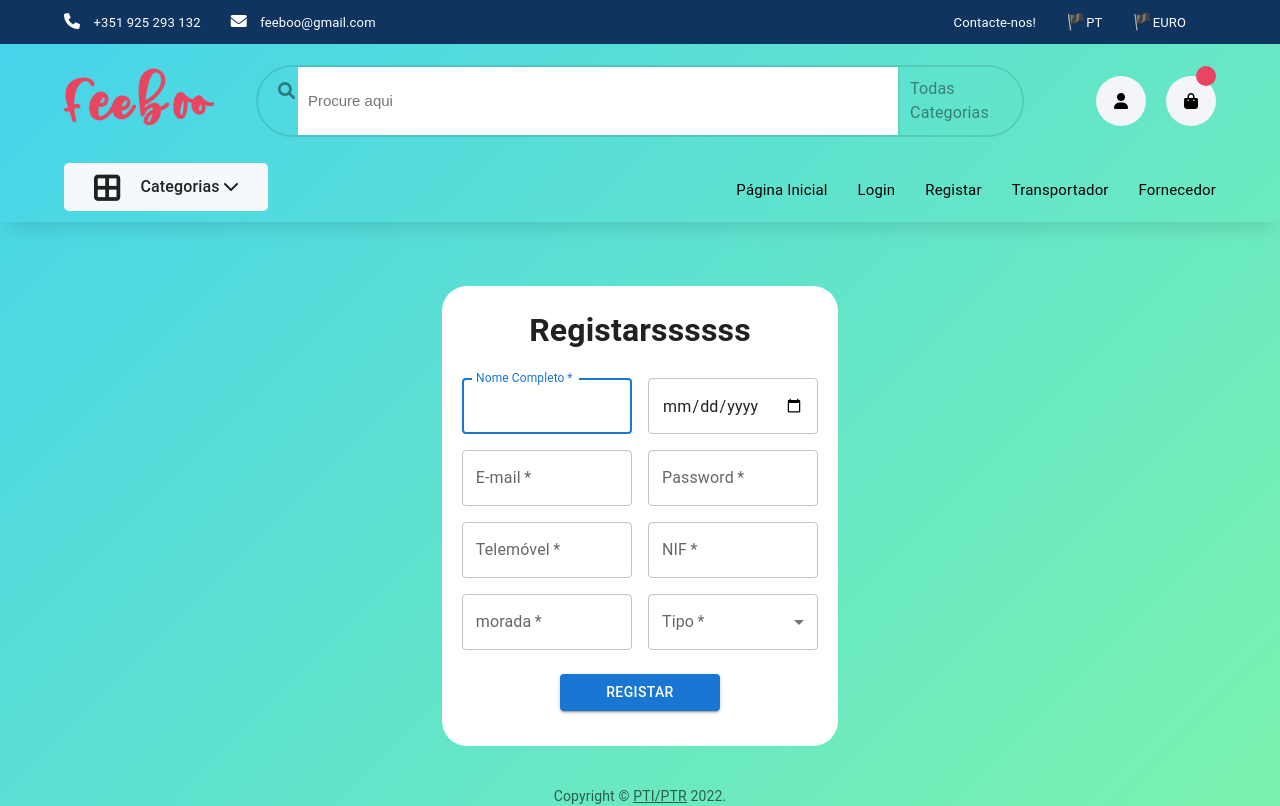
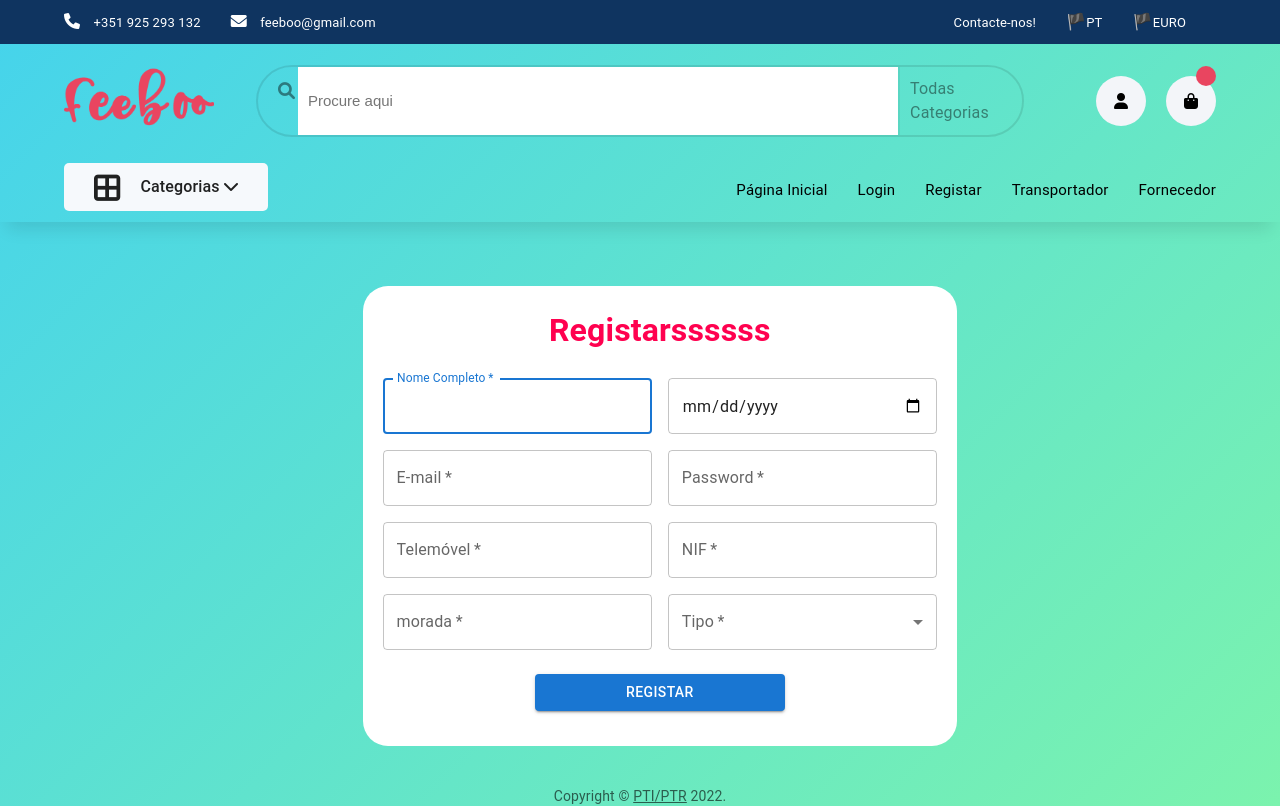
Before and after one commit to antonio-murta/PTI-PTR, a React (Create React App) app in the folder feebo-front/my-app/: page /registar in a window 1280 px wide. Shown: the top 806 px of the page. Built offline with nearby package versions, Linux system fonts and the light colour scheme.

Commit message:
css e cenas

```diff
--- a/feebo-front/my-app/src/pages/css/login.css
+++ b/feebo-front/my-app/src/pages/css/login.css
@@ -1,3 +1,7 @@
+.h1{
+  color: #ff014f;
+}
+
 .box-login{
     max-width: 500px;
     min-width: 300px;
--- a/feebo-front/my-app/src/pages/css/registar.css
+++ b/feebo-front/my-app/src/pages/css/registar.css
@@ -1,6 +1,10 @@
+.h1{
+  color: #ff014f;
+}
+
 
 .box-registar{
-    max-width: 500px;
+  /* max-width: 500px;
   min-width: 300px;
   max-height: 700px;
   width: 100%;
@@ -9,11 +13,22 @@
   border-radius: 25px;
   text-align: center;
   align-items: center;
+  padding: 5% 5% 5% 5%; */
+  max-width: 600px;
+  min-width: 300px;
+  max-height: 700px;
+  width: 150%;
+  height: 100%;
+  background-color: #FFFFFF;
+  border-radius: 25px;
+  text-align: center;
+  align-items: center;
   padding: 5% 5% 5% 5%;
+  margin-left: -20%;
 }
 
 
   .button-registar{
-    width: 30%;
+    width: 50%;
     color: #fff;
   }
--- a/feebo-front/my-app/src/pages/login.js
+++ b/feebo-front/my-app/src/pages/login.js
@@ -47,7 +47,7 @@ export default function SignIn() {
             alignItems: 'center'
           }}
         >
-          <h1> Login </h1>
+          <h1 className='h1'> Login </h1>
           <Box component="form" onSubmit={handleSubmit} noValidate sx={{ mt: 1 }}>
             <TextField className='mail-login'
               alignItems='center'
--- a/feebo-front/my-app/src/pages/registar.js
+++ b/feebo-front/my-app/src/pages/registar.js
@@ -88,12 +88,6 @@ export default function Registar() {
 };
 
 
-
-
-
-
-
-
   return (
     // <ThemeProvider theme={theme}>
       <Container component="main" maxWidth="xs">
@@ -106,7 +100,7 @@ export default function Registar() {
             alignItems: 'center'
           }}
         >
-          <h1> Registarssssss </h1>
+          <h1 className='h1'> Registarssssss </h1>
           <Box onSubmit={handleSubmit} component="form" noValidate  sx={{ mt: 3 }}>
             <Grid container spacing={{xs: 4, md:2}}> {/* numero de "blocos"*/}
               <Grid item xs={12} sm={6}> {/* 6 = comprimento*/}
```
Lines whose indentation alone changed are shown as unchanged.
